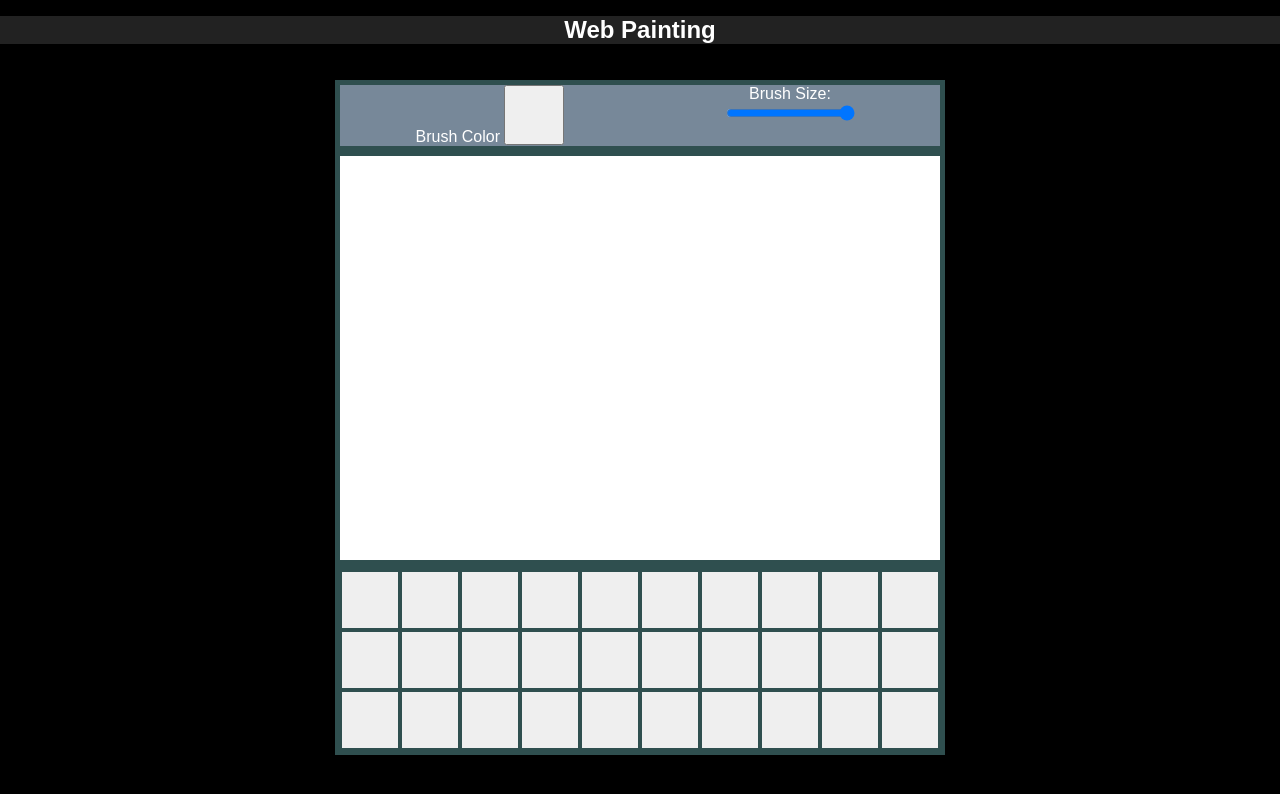
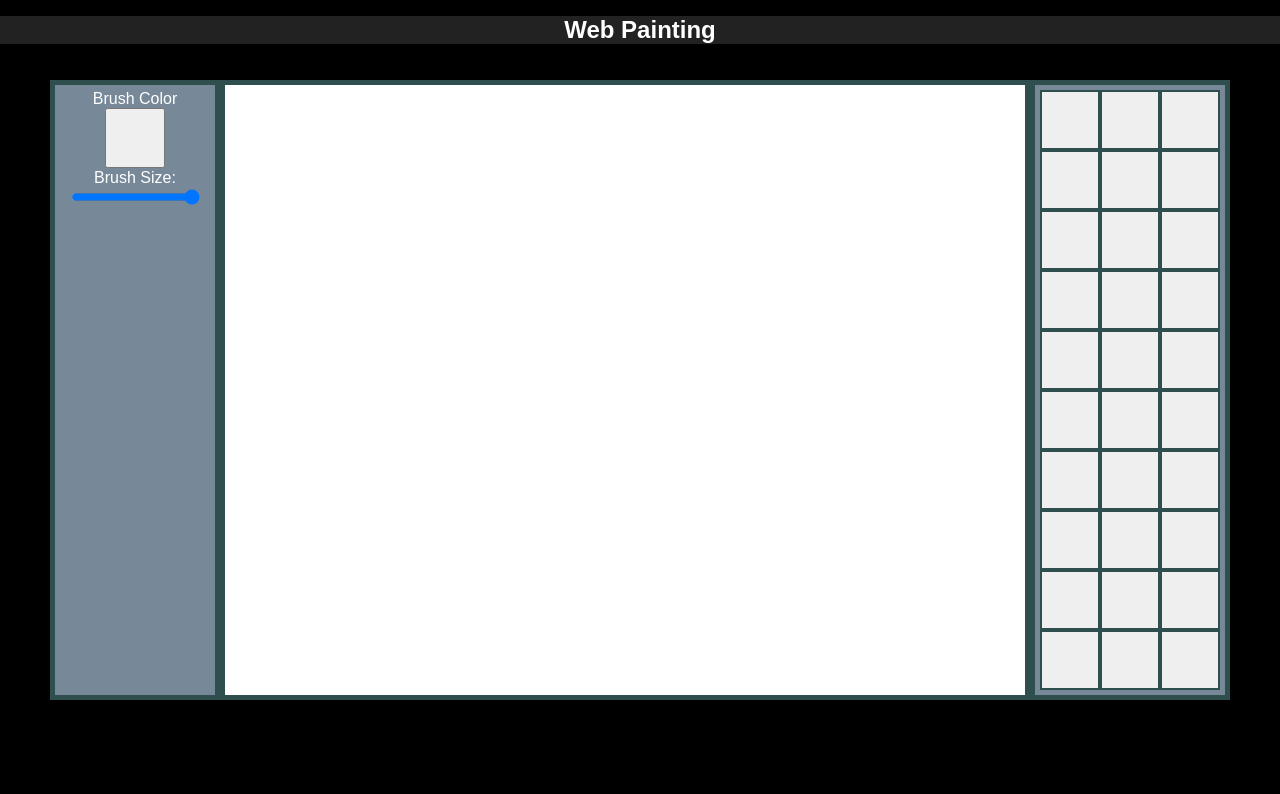
Before and after one commit to trokia003/PaintBrushApp, a React (Create React App) app in the folder painting-app/: page / in a window 1280 px wide. Shown: the top 794 px of the page. Built offline with nearby package versions, Linux system fonts and the light colour scheme.

Commit message:
reframed appearance and reorganized some components

```diff
--- a/painting-app/src/App.css
+++ b/painting-app/src/App.css
@@ -20,14 +20,12 @@
     padding-top: 20px;
   }
 
-
 /*Component styling*/
   .component_sections{
-  margin-left: auto;
-  margin-right: auto;
     border-color: #2F4F4F;
     border-width: 5px;
     border-style: solid;
+    height: auto;
   }
 
   #drawing_space{
@@ -37,21 +35,19 @@
   }
 
 /*Brush Color and Size Styling*/
-
-#brush_color_and_size{
-  width: 600px;
+  #brush_color_and_size_wrapper{
+    width: 150px;
+    height: 600px;
+    padding: 5px;
   }
 
-#color_and_size{
+  .horizontally_align_items{
     display: flex;
-  width: inherit;
-  height: fit-content;
+    width: fit-content;
+    height: auto;
     background-color: #778899;
-}
-
-.half_color_and_size{
-  width: inherit;
-  height: inherit;
+    margin-left: auto;
+    margin-right: auto;
   }
 
   .color_and_size_button{
@@ -59,6 +55,7 @@
     width: 60px;
   }
 
+/*these stylings are for the brush color modal*/
   .brush_color_and_size_modal{
     position: fixed;
     height: 600px;
@@ -89,9 +86,10 @@
   }
 
 /*Brush Types Styling*/
-
-#brush_types{
-  width: 600px;
+  #brush_types_wrapper{
+    width: 180px;
+    height: fit-content;
+    padding: 5px;
   }
 
   .brush_button{
--- a/painting-app/src/App.js
+++ b/painting-app/src/App.js
@@ -2,7 +2,7 @@ import React, { Component } from 'react';
 import './App.css';
 
 //section imports
-import ColorAndSize from './ColorAndSize';
+import ColorAndSize from './ColorAndSizeContainer';
 import DrawingSpace from './DrawingSpace';
 import BrushTypes from './BrushTypes';
 import BrushColorModal from './BrushColorModal';
@@ -23,7 +23,10 @@ class App extends Component {
         </header>
         <div id="body">
 
-          <div id="brush_color_and_size" className="component_sections">
+          {/*this is the container that aligns the components of the app horizontally*/}
+          <div className="horizontally_align_items">
+
+            <div id="brush_color_and_size_wrapper" className="component_sections">
               <ColorAndSize />
             </div>
 
@@ -33,8 +36,10 @@ class App extends Component {
             </div>
 
 
-          <div id="brush_types" className="component_sections">
+            <div id="brush_types_wrapper" className="component_sections">
               <BrushTypes />
+            </div>
+
           </div>
 
         </div>
--- a/painting-app/src/BrushColorModal.jsx
+++ b/painting-app/src/BrushColorModal.jsx
@@ -4,19 +4,18 @@ class BrushColorModal extends Component {
   constructor(props){
     super(props);
     this.state = {
-      isShowOn: this.props.showState
+
     };
   }
 
-  cancelButtonClicked(){
+  cancel_ButtonClicked(){
     this.props.cancelButtonAction();
-    this.setState({
-      isShowOn: false
-    });
+  }
+  confirm_ButtonClicked(){
+    this.props.confirmButtonAction();
   }
 
   render() {
-    if(this.state.isShowOn){
     return (
       <div className="brush_color_and_size_modal">
         <h1>Change Brush Color</h1>
@@ -30,20 +29,12 @@ class BrushColorModal extends Component {
         </div>
 
         <div className="modal_finish_buttons">
-            <button>Confirm</button>
-            <button onClick={this.cancelButtonClicked.bind(this)}>Cancel</button>
+          <button onClick={this.confirm_ButtonClicked.bind(this)}>Confirm</button>
+          <button onClick={this.cancel_ButtonClicked.bind(this)}>Cancel</button>
         </div>
       </div>
     );
   }
-    else{
-      return(
-        <div>
-
-        </div>
-      );
-    }
-  }
 }
 
 export default BrushColorModal;
--- a/painting-app/src/BrushTypes.jsx
+++ b/painting-app/src/BrushTypes.jsx
@@ -19,7 +19,6 @@ class BrushTypes extends Component {
         <button className="brush_button"></button>
         <button className="brush_button"></button>
         <button className="brush_button"></button>
-        <br/>
         <button className="brush_button"></button>
         <button className="brush_button"></button>
         <button className="brush_button"></button>
@@ -30,7 +29,6 @@ class BrushTypes extends Component {
         <button className="brush_button"></button>
         <button className="brush_button"></button>
         <button className="brush_button"></button>
-        <br/>
         <button className="brush_button"></button>
         <button className="brush_button"></button>
         <button className="brush_button"></button>
--- a/painting-app/src/ColorAndSize.jsx
+++ /dev/null
@@ -1,57 +0,0 @@
-import React, { Component } from 'react';
-import BrushColorModal from './BrushColorModal';
-
-class ColorAndSize extends Component {
-  constructor(props){
-    super(props);
-
-    /*define state values here*/
-    this.state = {
-      showColorModal:false
-    };
-  }
-
-  /*create function for buttons*/
-  handleShowColorModalClick(){
-    this.setState(
-      {showColorModal: true}
-    );
-    console.log("show color modal button was pressed");
-  }
-
-  /*buttons for child BrushColorModal*/
-  handleConfirmClick(){
-    /*code*/
-    this.setState(
-      {showColorModal: false}
-    );
-  }
-  handleCancelClick(){
-    this.setState(
-      {showColorModal: false}
-    );
-    console.log("cancel button clicked");
-  }
-
-  render() {
-    return (
-      <div id="color_and_size">
-        <div className="half_color_and_size">
-          <label id="brush_color_label">Brush Color</label> <button onClick={this.handleShowColorModalClick.bind(this)} className="color_and_size_button"></button>
-        </div>
-        <div className="half_color_and_size">
-          <label id="brush_size_label">Brush Size: </label> <br/> <input type="range" min="1" max="50" step="1"></input>
-        </div>
-
-        {/*this is the modal that will pop up when the color button is pressed*/}
-        <BrushColorModal
-          showState={this.state.showColorModal}
-          cancelButtonAction={this.handleCancelClick.bind(this)}
-        />
-
-      </div>
-    );
-  }
-}
-
-export default ColorAndSize;
--- /dev/null
+++ b/painting-app/src/ColorAndSizeContainer.jsx
@@ -0,0 +1,70 @@
+import React, { Component } from 'react';
+import BrushColorModal from './BrushColorModal';
+import ColorAndSizeContents from './ColorAndSizeContents';
+
+class ColorAndSize extends Component {
+  constructor(props){
+    super(props);
+
+    /*define state values here*/
+    this.state = {
+      showColorModal:false
+    };
+  }
+
+  /*create function for buttons*/
+  handle_ShowColorModal_Click(){
+    this.setState(
+      {showColorModal: true}
+    );
+    console.log("show color modal button was pressed");
+  }
+
+  /*buttons for child BrushColorModal*/
+  handle_Confirm_Click(){
+    /*code*/
+    this.setState(
+      {showColorModal: false}
+    );
+    console.log("confirm button clicked");
+  }
+  handle_Cancel_Click(){
+    this.setState(
+      {showColorModal: false}
+    );
+    console.log("cancel button clicked");
+  }
+
+  render() {
+    if(this.state.showColorModal){
+      return (
+        <div>
+
+          <ColorAndSizeContents
+            showColorModalButtonAction={this.handle_ShowColorModal_Click.bind(this)}
+          />
+
+          {/*this is the modal that will pop up when the color button is pressed*/}
+          <BrushColorModal
+            cancelButtonAction={this.handle_Cancel_Click.bind(this)}
+            confirmButtonAction={this.handle_Confirm_Click.bind(this)}
+          />
+
+        </div>
+      );
+    }
+    else {
+      return(
+        <div>
+
+          <ColorAndSizeContents
+            showColorModalButtonAction={this.handle_ShowColorModal_Click.bind(this)}
+          />
+
+        </div>
+      );
+    }
+  }
+}
+
+export default ColorAndSize;
--- /dev/null
+++ b/painting-app/src/ColorAndSizeContents.jsx
@@ -0,0 +1,27 @@
+import React, { Component } from 'react';
+
+class ColorAndSizeContents extends Component {
+  constructor(props){
+    super(props);
+    this.state = {
+
+    };
+  }
+
+  showColorModal_ButtonClicked(){
+    this.props.showColorModalButtonAction();
+  }
+
+  render() {
+    return (
+      <div>
+        <label>Brush Color</label><br/>
+      <button className="color_and_size_button" onClick={this.showColorModal_ButtonClicked.bind(this)}></button><br/>
+        <label>Brush Size: </label><br/>
+        <input type="range" min="1" max="50" step="1"></input><br/>
+      </div>
+    );
+  }
+}
+
+export default ColorAndSizeContents;
--- a/painting-app/src/DrawingSpace.jsx
+++ b/painting-app/src/DrawingSpace.jsx
@@ -9,7 +9,7 @@ class DrawingSpace extends Component {
   render() {
     return (
       <div>
-        <canvas id="DrawingArea" width="600" height="400"/>
+        <canvas id="DrawingArea" width="800" height="600"/>
       </div>
     );
   }
```
Lines whose indentation alone changed are shown as unchanged.
